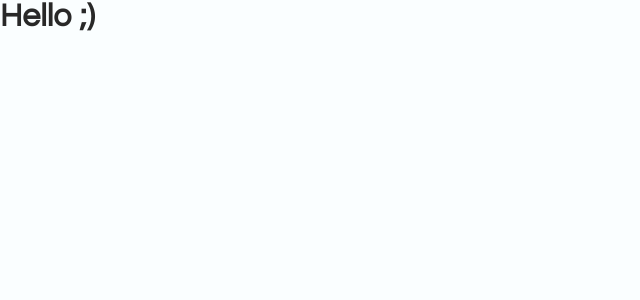
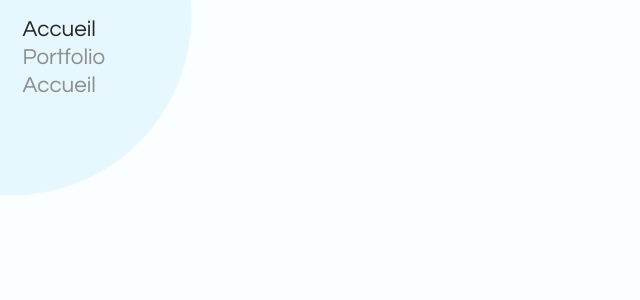
Before and after one commit to KEVIN-BRET/react-vitrine, a React (Create React App) app: page / in a window 1280 px wide. Shown: the top 300 px of the page, without its empty margins (0-640 px from the left). Built offline with nearby package versions, Linux system fonts and the light colour scheme.

Commit message:
Navigation component created

```diff
--- a/public/index.html
+++ b/public/index.html
@@ -2,15 +2,16 @@
 <html lang="en">
   <head>
     <meta charset="utf-8" />
-    <link rel="shortcut icon" href="./assets/img/logo.svg" />
     <meta name="viewport" content="width=device-width, initial-scale=1" />
     <meta name="theme-color" content="#000000" />
     <meta
-      name="description"
-      content="Web site created using create-react-app"
+    name="description"
+    content="Web site created using create-react-app"
     />
     <link rel="apple-touch-icon" href="%PUBLIC_URL%/logo192.png" />
     <title>FS Agency - Agence Web à Lyon</title>
+    <link rel="shortcut icon" href="./assets/img/logo.svg" />
+    <link rel="stylesheet" href="https://cdnjs.cloudflare.com/ajax/libs/font-awesome/6.5.1/css/all.min.css" integrity="sha512-DTOQO9RWCH3ppGqcWaEA1BIZOC6xxalwEsw9c2QQeAIftl+Vegovlnee1c9QX4TctnWMn13TZye+giMm8e2LwA==" crossorigin="anonymous" referrerpolicy="no-referrer" />
   </head>
   <body>
     <div id="root"></div>
--- a/src/App.js
+++ b/src/App.js
@@ -1,9 +1,27 @@
-import React from 'react';
+import React from "react";
+import { BrowserRouter, Route, Routes } from "react-router-dom";
+import Home from "./pages/Home"
+import Project1 from "./pages/Project1"
+import Project2 from "./pages/Project2"
+import Project3 from "./pages/Project3"
+import Project4 from "./pages/Project4"
+import Contact from "./pages/Contact"
+import NotFound from "./pages/NotFound"
 
 const App = () => {
   return (
     <div>
-      <h1>Hello ;)</h1>
+      <BrowserRouter>
+        <Routes>
+          <Route path="/" element={<Home />} />
+          <Route path="/projet-1" element={<Project1 /> } />
+          <Route path="/projet-2" element={<Project2 /> } />
+          <Route path="/projet-3" element={<Project3 /> } />
+          <Route path="/projet-4" element={<Project4 /> } />
+          <Route path="/contact" element={<Contact /> } />
+          <Route path="/*" element={<NotFound /> } />
+        </Routes>
+      </BrowserRouter>
     </div>
   );
 };
--- /dev/null
+++ b/src/components/Navigation.js
@@ -0,0 +1,56 @@
+import React from "react";
+import { NavLink } from "react-router-dom";
+
+const Navigation = () => {
+  return (
+    <div className="navigation">
+      <ul>
+        <NavLink
+          to="/"
+          className={(nav) => (nav.isActive ? "nav-active hover" : "hover")}
+        >
+          <li>Accueil</li>
+        </NavLink>
+
+        <li className="nav-portfolio">
+          Portfolio
+          <ul className="nav-projects">
+            <NavLink
+              to="/projet-1"
+              className={(nav) => (nav.isActive ? "nav-active hover" : "hover")}
+            >
+              <li>Projet 1</li>
+            </NavLink>
+            <NavLink
+              to="/projet-2"
+              className={(nav) => (nav.isActive ? "nav-active hover" : "hover")}
+            >
+              <li>Projet 2</li>
+            </NavLink>
+            <NavLink
+              to="/projet-3"
+              className={(nav) => (nav.isActive ? "nav-active hover" : "hover")}
+            >
+              <li>Projet 3</li>
+            </NavLink>
+            <NavLink
+              to="/projet-4"
+              className={(nav) => (nav.isActive ? "nav-active hover" : "hover")}
+            >
+              <li>Projet 4</li>
+            </NavLink>
+          </ul>
+        </li>
+
+        <NavLink
+          to="/contact"
+          className={(nav) => (nav.isActive ? "nav-active hover" : "hover")}
+        >
+          <li>Accueil</li>
+        </NavLink>
+      </ul>
+    </div>
+  );
+};
+
+export default Navigation;
--- a/src/pages/Contact.js
+++ b/src/pages/Contact.js
@@ -3,7 +3,7 @@ import React from 'react';
 const Contact = () => {
     return (
         <div>
-
+            <h1>Contact</h1>
         </div>
     );
 };
--- /dev/null
+++ b/src/pages/Home.js
@@ -0,0 +1,12 @@
+import React from "react";
+import Navigation from "../components/Navigation";
+
+const Home = () => {
+  return (
+    <div>
+      <Navigation />
+    </div>
+  );
+};
+
+export default Home;
--- a/src/pages/NotFound.js
+++ b/src/pages/NotFound.js
@@ -1,10 +1,14 @@
 import React from 'react';
+import { NavLink } from 'react-router-dom';
 
 const NotFound = () => {
     return (
-        <div id='notFound'>
+        <div className='notFound'>
             <div className="notFound-content">
                 <h2>Erreur 404</h2>
+                <NavLink to="/">
+                    <h3>Retour à l'accueil <i className='fas fa-home'></i></h3>
+                </NavLink>
             </div>
         </div>
     );
```
Also changed, not shown: src/pages/Homes.js (deleted, +0 -11 lines).
